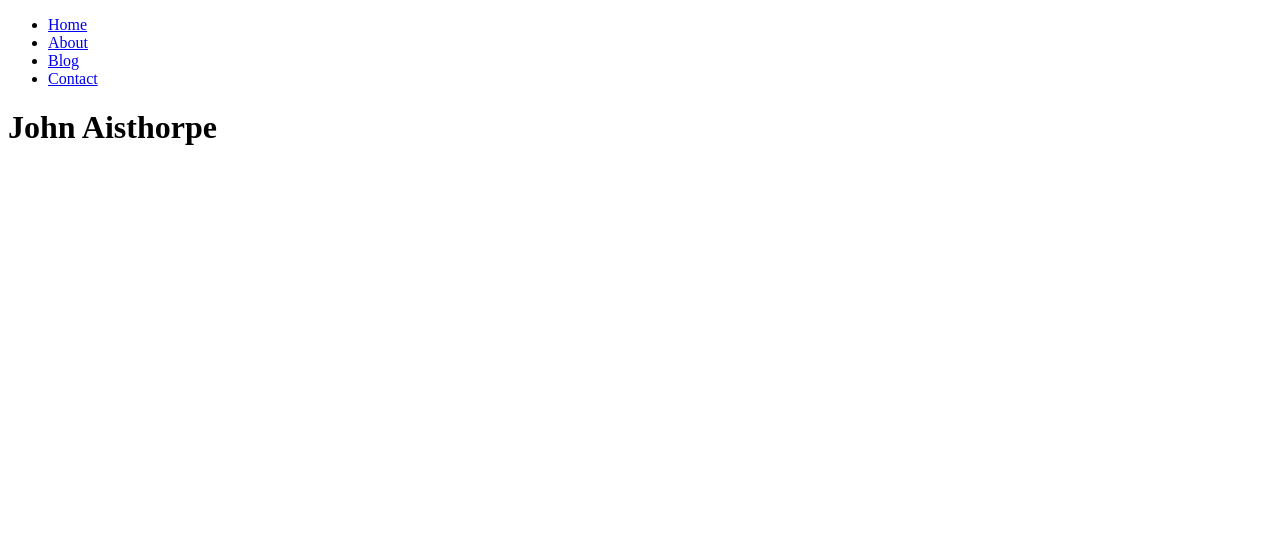
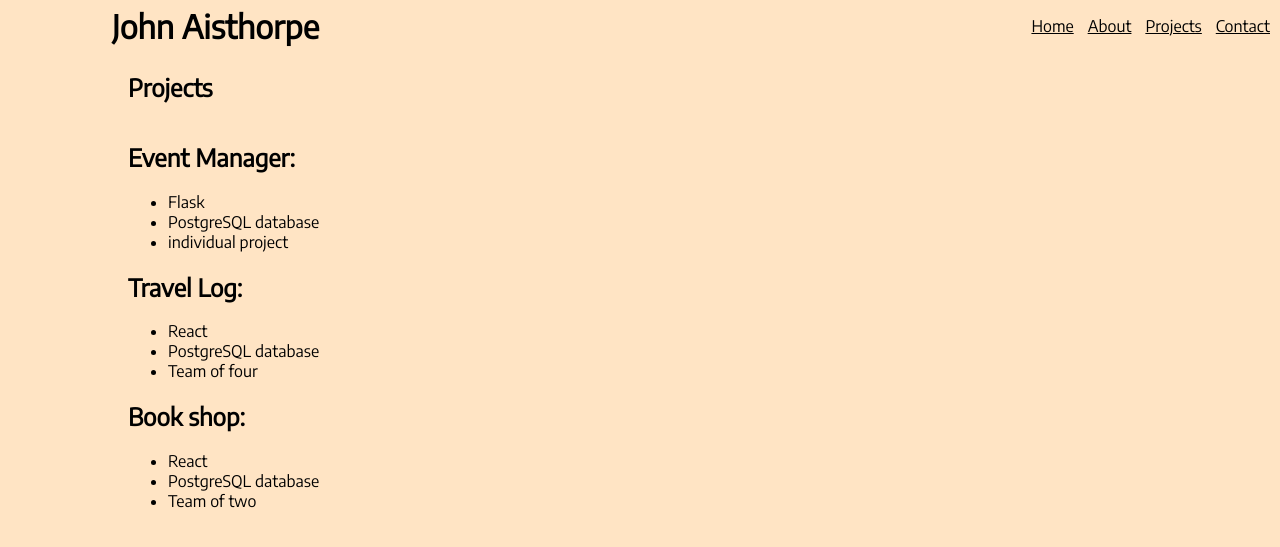
Before and after one commit to JohnAisthorpe/Portfolio_flask, a Flask app: page / in a window 1280 px wide. Shown: the top 547 px of the page. Run offline with Flask 3, Linux system fonts and the light colour scheme.

Commit message:
added css

```diff
--- /dev/null
+++ b/static/style.css
@@ -0,0 +1,40 @@
+body {
+  margin: 0;
+  font-family: "Encode Sans", Arial, sans-serif;
+  background-color: bisque;
+
+}
+
+#name {
+  margin: auto;
+  width: 60%;
+  font-family: "Encode Sans", sans-serif;
+}
+
+header {
+  display: flex;
+}
+
+
+nav > ul {
+  list-style: none;
+}
+
+nav {
+  text-align: center;
+}
+
+nav > ul > li {
+  display: inline-block;
+  margin-right: 10px;
+}
+
+nav > ul > li > a {
+  color: black;
+  list-style: none;
+}
+
+body > main > article {
+  margin: auto;
+  width: 80%;
+}
--- a/templates/index.html
+++ b/templates/index.html
@@ -3,35 +3,57 @@
 <head>
   <meta charset="UTF-8">
   <meta name="viewport" content="width=device-width, initial-scale=1.0">
+  <link rel="stylesheet" href="/static/style.css">
+  <link href="https://fonts.googleapis.com/css2?family=Encode+Sans&display=swap" rel="stylesheet">
   <title>John Aisthorpe</title>
-
 </head>
 <body>
   <header>
+    <h1 id="name">John Aisthorpe</h1>
     <nav>
       <ul>
         <li>
-				<a href="/home">Home</a>
+          <a href="/">Home</a>
         </li>
         <li>
-				<a href="/about">About</a>
+          <a href="/">About</a>
         </li>
         <li>
-				<a href="/blog">Blog</a>
+          <a href="/">Projects</a>
         </li>
         <li>
-				<a href="/contact">Contact</a>
+          <a href="/">Contact</a>
         </li>
       </ul>
     </nav>
   </header>
   <main>
-		<h1>John Aisthorpe</h1>
+    <article>
+      <header>
+        <h1>Projects</h1>
+      </header>
+        <h2>Event Manager:</h2>
+        <ul>
+          <li>Flask</li>
+          <li>PostgreSQL database</li>
+          <li>individual project</li>
+        </ul>
+        <h2>Travel Log:</h2>
+        <ul>
+          <li>React</li>
+          <li>PostgreSQL database</li>
+          <li>Team of four</li>
+        </ul>
+        <h2>Book shop:</h2>
+        <ul>
+          <li>React</li>
+          <li>PostgreSQL database</li>
+          <li>Team of two</li>
+        </ul>
 
+      <footer>
+      </footer>
+    </article>
   </main>
-	  <footer>
-		<!-- Our footer content will go here -->
-	  </footer>
-
 </body>
 </html>
```
Lines whose indentation alone changed are shown as unchanged.
